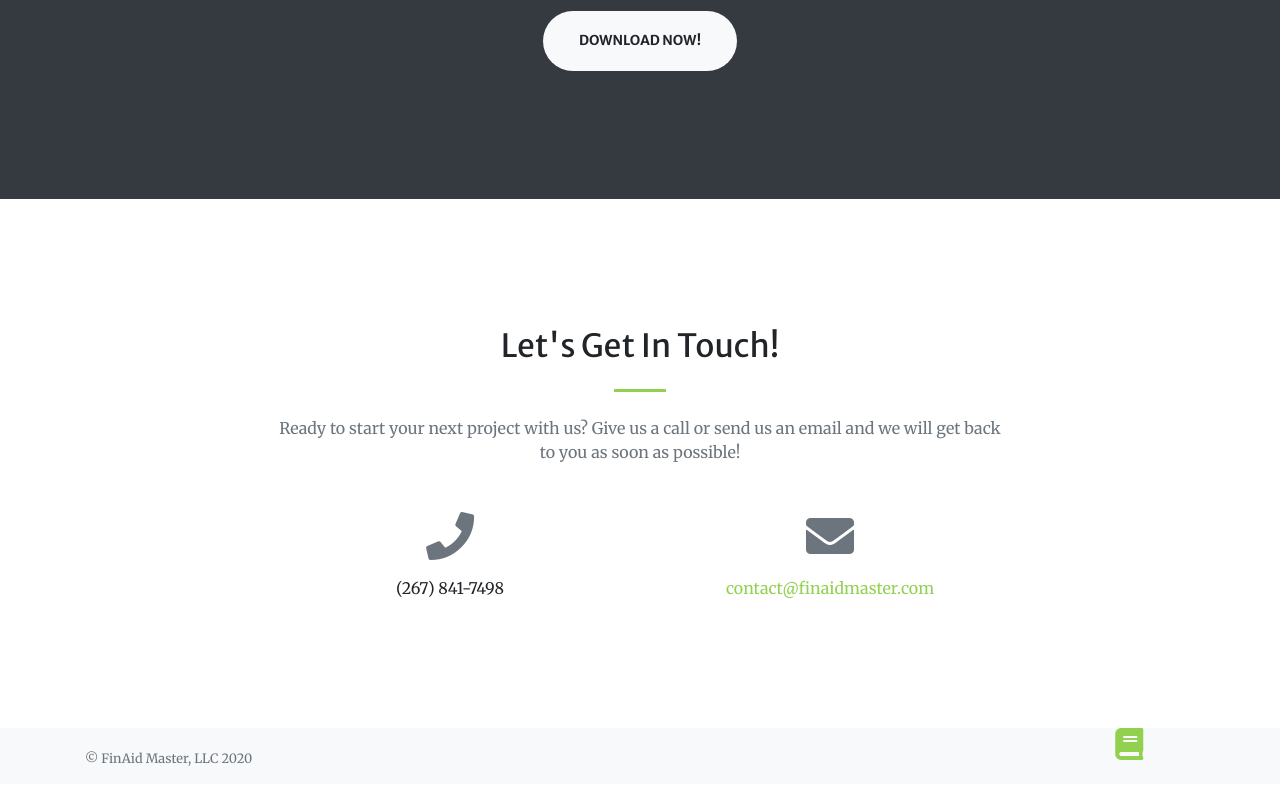
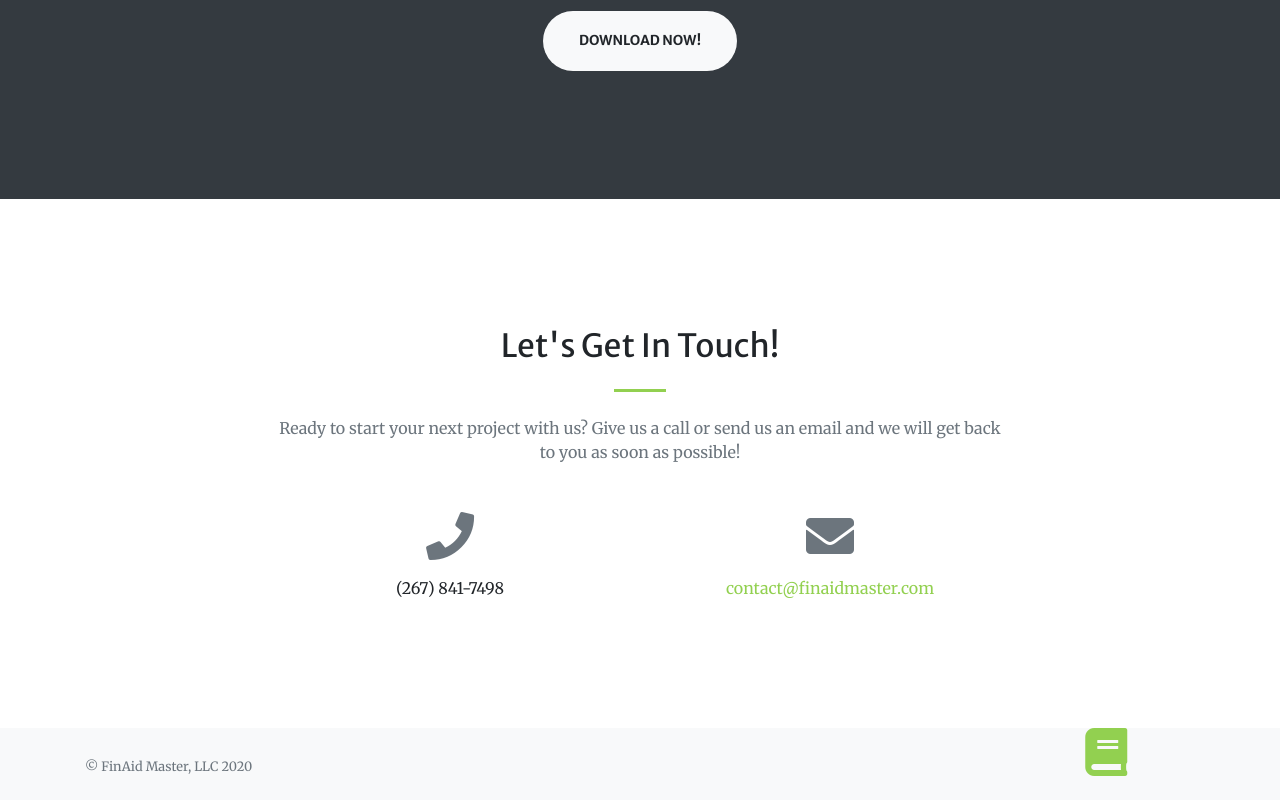
Before and after one commit to phillyfinaidhelp/finaidmaster, a website with bundled scripts: page index.html in a window 1280 px wide. Shown: the part 2608-3408 px from the top of the page. Built offline with nearby package versions, Linux system fonts and the light colour scheme.

Commit message:
Update index.html

```diff
--- a/index.html
+++ b/index.html
@@ -254,17 +254,17 @@
             <ul class="list-inline mb-0">
               <li class="list-inline-item mr-3">
                 <a target="_blank" href="https://www.facebook.com/finaidmaster/">
-                  <i class="fas fa-2x fa-facebook-f text-primary mb-4"></i>
+                  <i class="fas fa-3x fa-facebook text-primary mb-4"></i>
                 </a>
               </li>
               <li class="list-inline-item mr-3">
                 <a target="_blank" href="https://twitter.com/finaid_master">
-                  <i class="fas fa-2x fa-book text-primary mb-4"></i>
+                  <i class="fas fa-3x fa-book text-primary mb-4"></i>
                 </a>
               </li>
               <li class="list-inline-item">
                 <a target="_blank" href="https://www.instagram.com/finaid_master/">
-                  <i class="fas fa-2x fa-instagram text-primary mb-4"></i>
+                  <i class="fas fa-3x fa-instagram text-primary mb-4"></i>
                 </a>
               </li>
             </ul>
```
